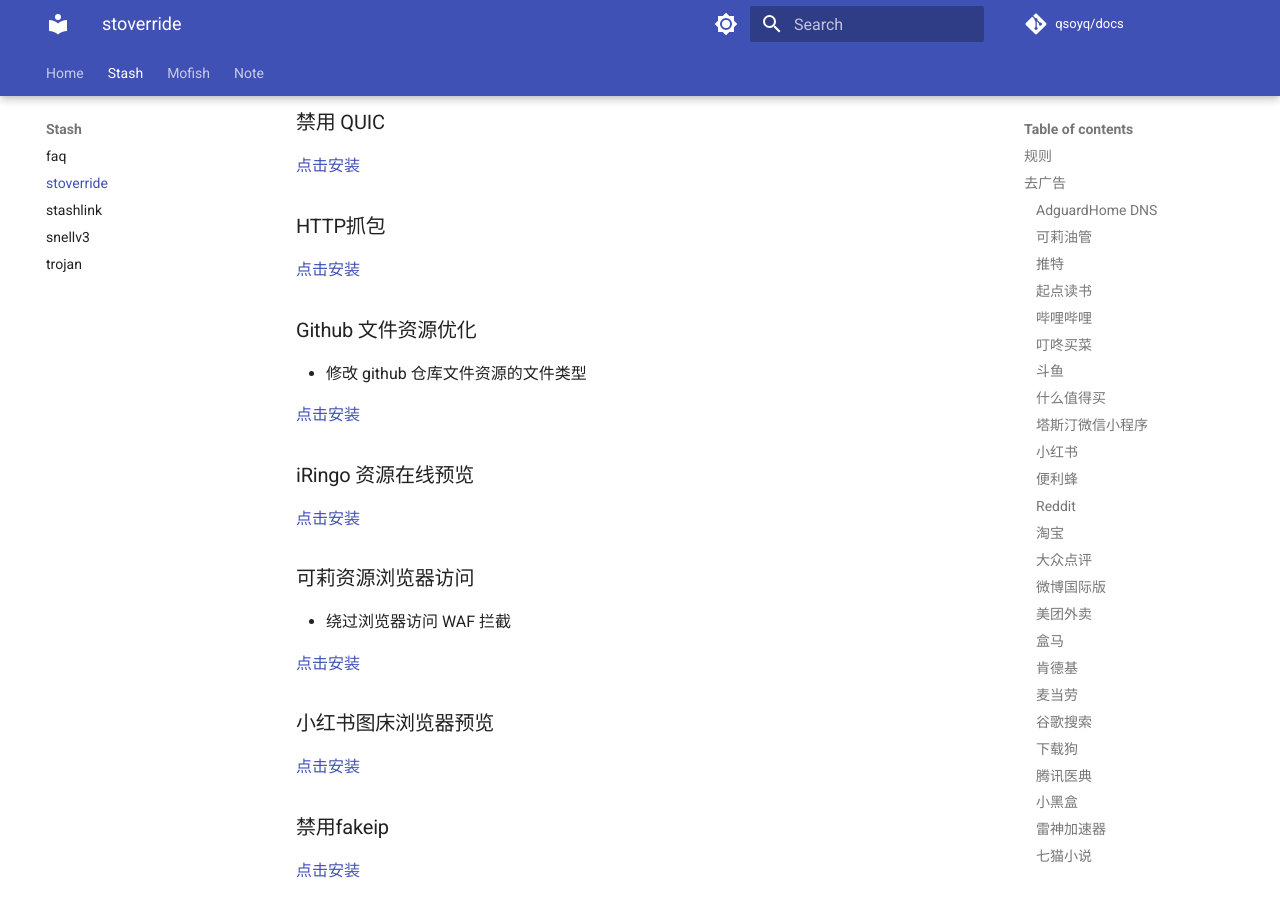
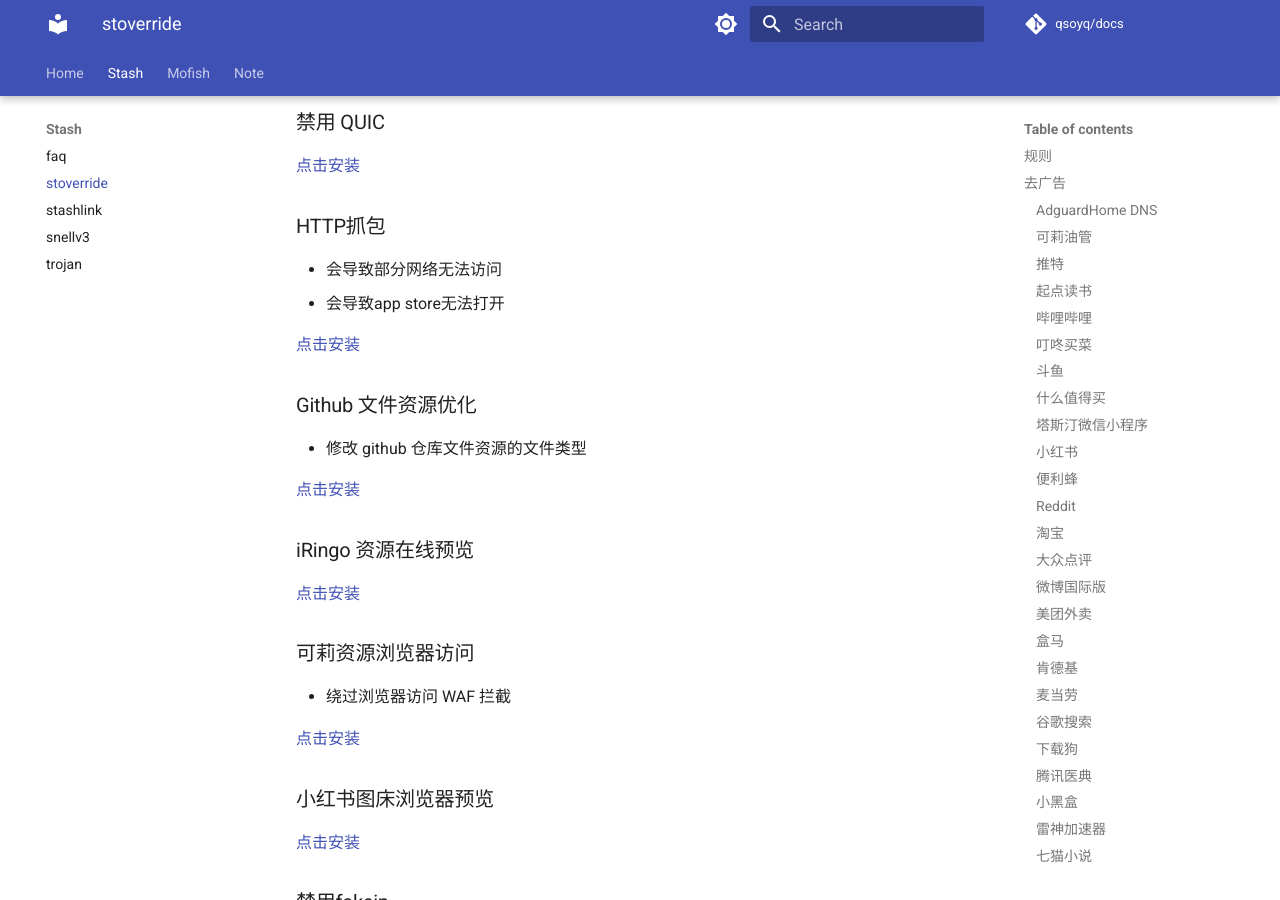
Before and after one commit to qsoyq/docs, an MkDocs documentation site: the page built from docs/Stash/stoverride.md, in a window 1280 px wide and 900 px high, scrolled down 6177 px. Built offline with MkDocs 1.6.1 and Material for MkDocs 9.7.7, drawn with Linux system fonts in a browser that asks for light colours; comment, search, counter and statistics services are not loaded.

Commit message:
Update stoverride.md

```diff
--- a/docs/Stash/stoverride.md
+++ b/docs/Stash/stoverride.md
@@ -236,6 +236,8 @@
 [点击安装](https://link.stash.ws/install-override/raw.githubusercontent.com/qsoyq/stash/main/override/debug/reject.quic.stoverride)
 
 ### HTTP抓包
+- 会导致部分网络无法访问
+- 会导致app store无法打开
 
 [点击安装](https://link.stash.ws/install-override/raw.githubusercontent.com/qsoyq/stash/main/override/debug/http-capture.stoverride)
 
```
